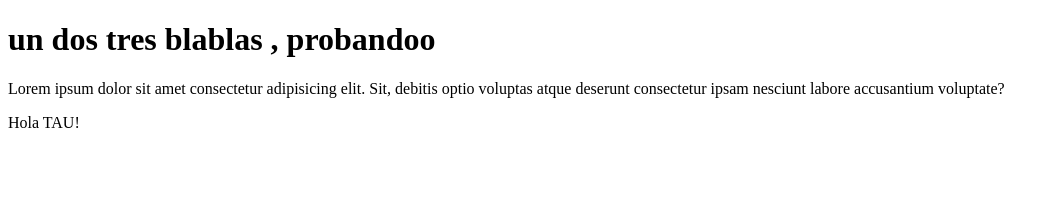
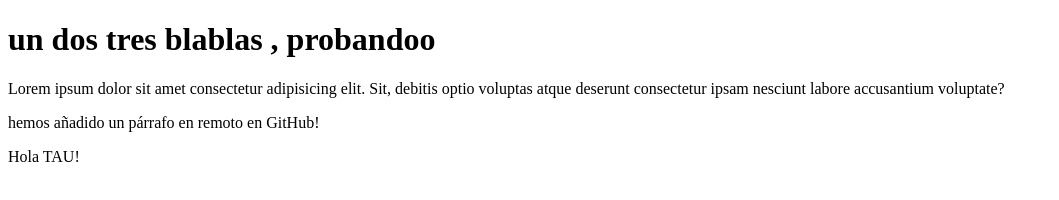
Before and after one commit to Profe-Web/VSC_git_1, a plain HTML site: page index.html in a window 1280 px wide. Shown: the whole page, without its empty margins (0-1059 px from the left). Drawn offline with Linux system fonts and the light colour scheme.

Commit message:
añadido parrafo ejemplo 1

```diff
--- a/index.html
+++ b/index.html
@@ -10,6 +10,7 @@
     <!-- Comentario de prueba de git en VSC -->
     <h1>un dos tres blablas , probandoo</h1>
     <p>Lorem ipsum dolor sit amet consectetur adipisicing elit. Sit, debitis optio voluptas atque deserunt consectetur ipsam nesciunt labore accusantium voluptate?</p>
+    <p> hemos añadido un párrafo en remoto en GitHub! </p>
     <script src="main.js"></script>
 </body>
 </html>
```
